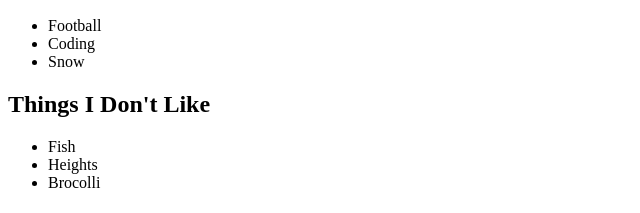
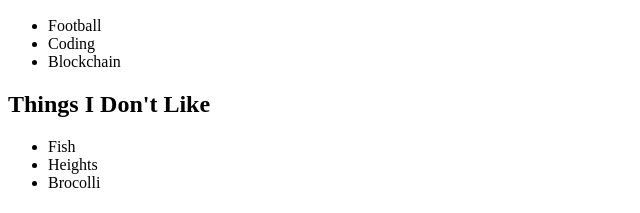
Before and after one commit to diogofpmonteiro/lab-github-practice, a plain HTML site: page index.html in a window 1280 px wide. Shown: the part 180-393 px from the top of the page, 0-640 px from the left. Drawn offline with Linux system fonts and the light colour scheme.

Commit message:
Second try at pull getting pull request to work

```diff
--- a/index.html
+++ b/index.html
@@ -20,7 +20,7 @@
     <ul>
       <li>Football</li>
       <li>Coding</li>
-      <li>Snow</li>
+      <li>Blockchain</li>
     </ul>
   </section>
 
```
